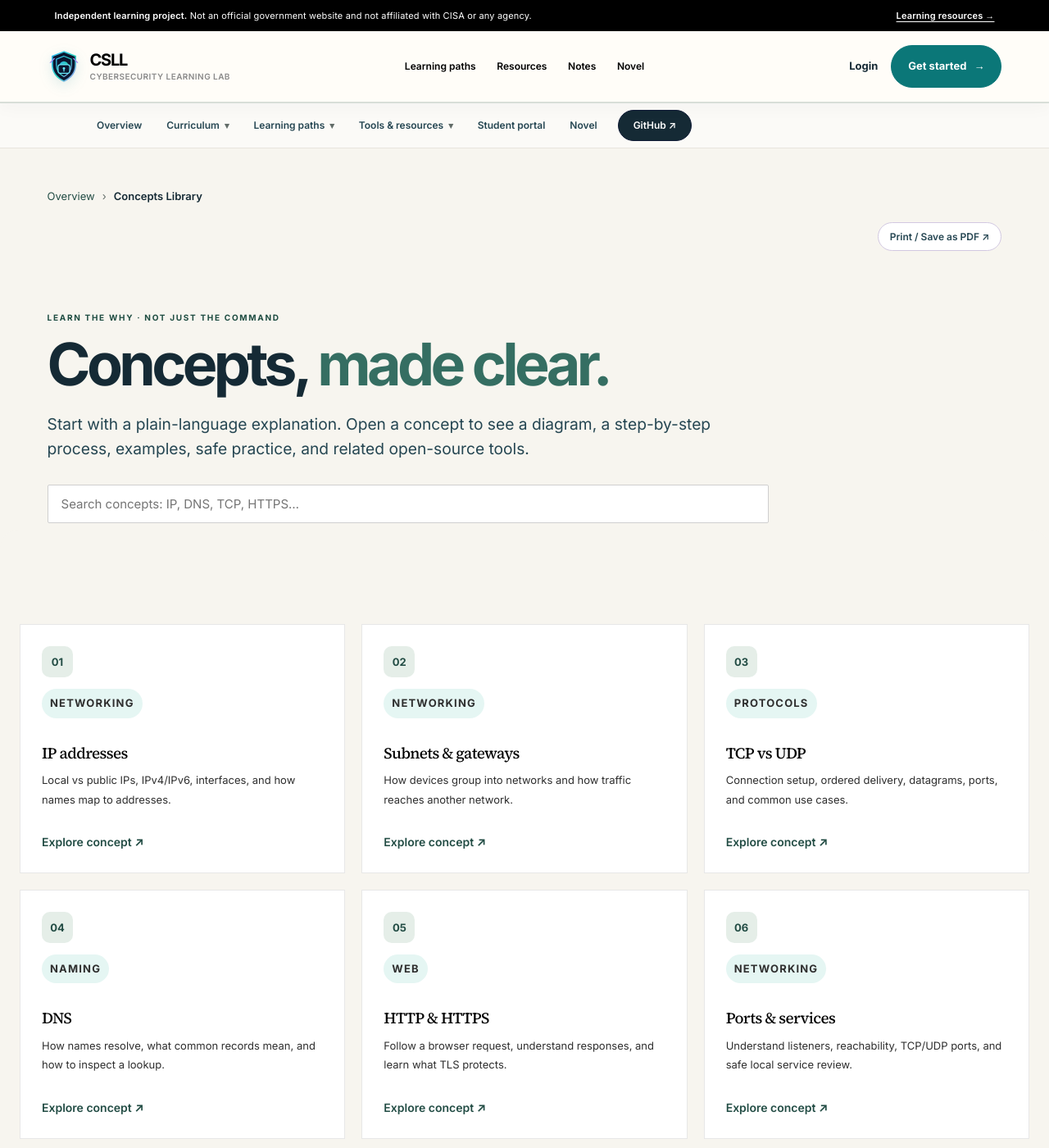
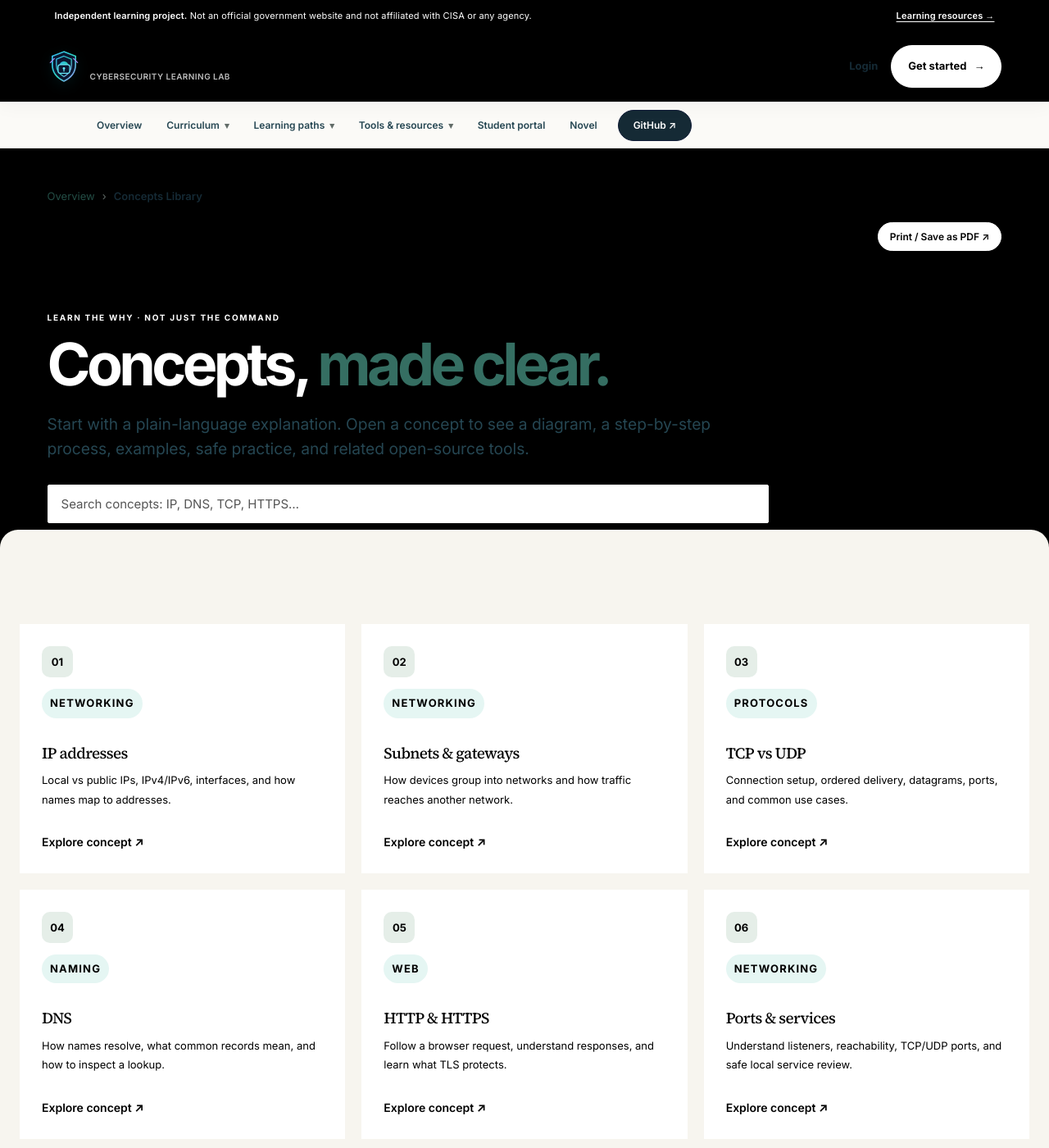
Before and after one commit to Learning-No/Cybersecurity-Learning-Lab, a Jekyll site: the page built from concepts/index.md, in a window 1280 px wide and 1400 px high. Shown: the whole window at 82% size. Built offline with Jekyll 4.4.1, drawn with Linux system fonts in a browser that asks for light colours.

Commit message:
Apply black background and white card theme

```diff
--- a/assets/css/executive.css
+++ b/assets/css/executive.css
@@ -1879,3 +1879,61 @@
   .header-get-started { padding:10px 11px; font-size:11px; }
   .hero h1 { font-size:clamp(2.5rem,11.5vw,3.4rem); }
 }
+
+
+/* CSLL monochrome theme: black canvas, white text, white cards */
+:root {
+  --sq-black: #000000;
+  --sq-white: #ffffff;
+  --sq-charcoal: #000000;
+  --sq-gray: #bdbdbd;
+  --sq-border: #ffffff;
+  --sq-green: #ffffff;
+  --sq-page: #000000;
+  --sq-soft: #ffffff;
+  color-scheme: dark;
+}
+html, body { background: #000 !important; color: #fff !important; }
+body, main, .page-shell, .site-main { background-color: #000 !important; color: #fff !important; }
+.site-header, .csll-header, .header-inner { background: #000 !important; color: #fff !important; border-color: #fff !important; }
+.notice-bar, .hero, .hero.hero--visual, .program-overview, .csll-footer {
+  background: #000 !important; color: #fff !important; border-color: #fff !important;
+}
+body :is(h1,h2,h3,h4,h5,h6,p,li,label,small,strong,em,blockquote,dt,dd,summary) { color: inherit; }
+body a { color: #fff; }
+body a:hover, body a:focus-visible { color: #000; background: #fff; outline-color: #fff; }
+:where(.summary-card, .note-card, .week-card, .hub-card, .feature-panel, .snapshot,
+       .kpi, .kpi-card, .phase, .phase-card, .stage, .resource-card, .tool-card,
+       .concept-card, .roadmap-card, .lab-card, .portal-card, .novel-card,
+       .episode-card, .callout, .code-panel, .diagram-card, .search-panel,
+       .toolbar, .notes-carousel, .weeks-carousel, .kpis-carousel) {
+  background: #fff !important;
+  color: #000 !important;
+  border: 1px solid #fff !important;
+  box-shadow: none !important;
+}
+:where(.summary-card, .note-card, .week-card, .hub-card, .feature-panel, .snapshot,
+       .kpi, .kpi-card, .phase, .phase-card, .stage, .resource-card, .tool-card,
+       .concept-card, .roadmap-card, .lab-card, .portal-card, .novel-card,
+       .episode-card, .callout, .code-panel, .diagram-card, .search-panel,
+       .toolbar, .notes-carousel, .weeks-carousel, .kpis-carousel)
+:where(h1,h2,h3,h4,h5,h6,p,li,label,small,strong,em,span,summary,dt,dd) {
+  color: #000 !important;
+}
+:where(.summary-card, .note-card, .week-card, .hub-card, .feature-panel, .snapshot,
+       .kpi, .kpi-card, .phase, .phase-card, .stage, .resource-card, .tool-card,
+       .concept-card, .roadmap-card, .lab-card, .portal-card, .novel-card,
+       .episode-card, .callout, .code-panel, .diagram-card, .search-panel,
+       .toolbar) a { color: #000 !important; text-decoration: underline; }
+button, .button, .btn, input[type="submit"], .header-get-started {
+  background: #fff !important; color: #000 !important; border: 1px solid #fff !important;
+  box-shadow: none !important;
+}
+input, select, textarea {
+  background: #fff !important; color: #000 !important; border: 1px solid #fff !important;
+}
+input::placeholder, textarea::placeholder { color: #555 !important; }
+hr, .footer-bottom, .section, .section-head, .phase-head { border-color: #fff !important; }
+.phase-head { background: #fff !important; color: #000 !important; }
+.csll-footer p, .csll-footer a, .csll-footer h2, .footer-brand strong { color: #fff !important; }
+:focus-visible { outline: 2px solid #fff !important; outline-offset: 3px; }
```
